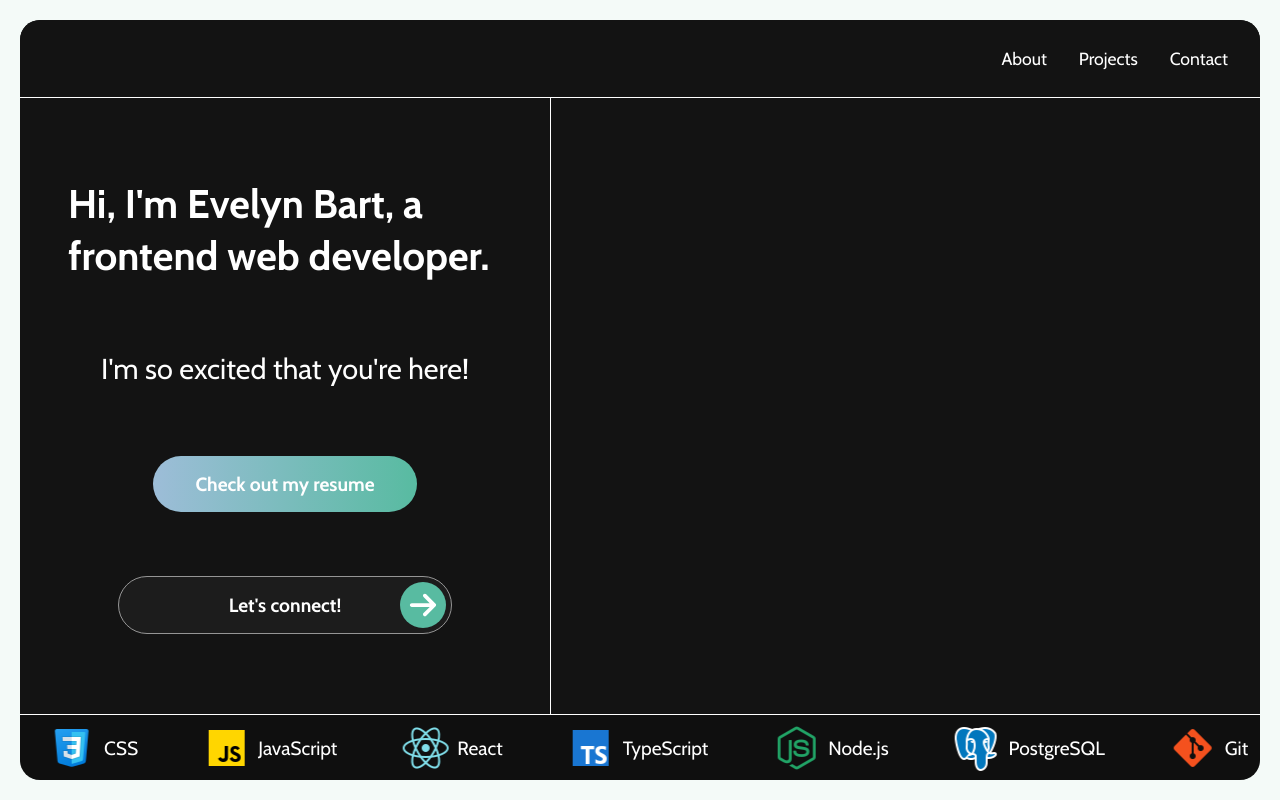
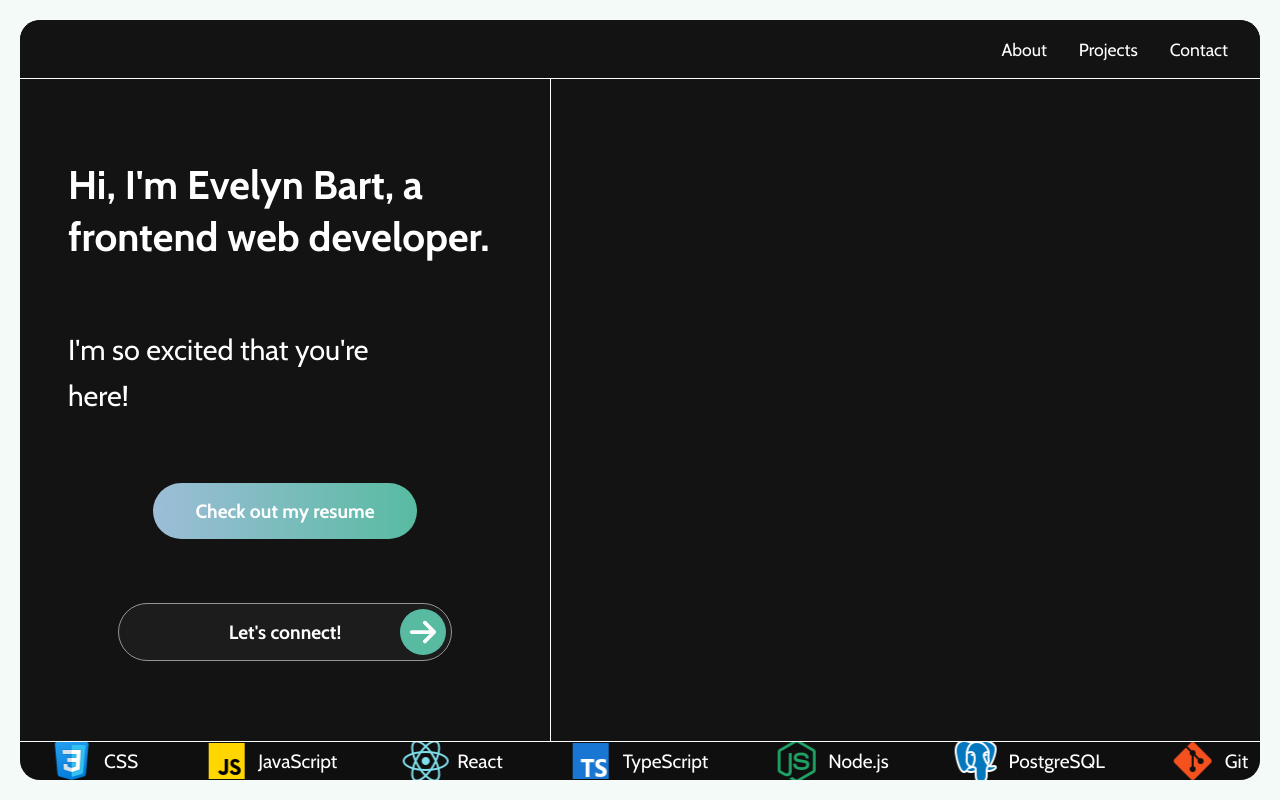
Before and after one commit to evelynmbart/evelyn-portfolio, a React (Vite) app: page / in a window 1280 px wide. Shown: the top 800 px of the page. Built offline with nearby package versions, Linux system fonts and the light colour scheme; a web font is replaced by a local one.

Commit message:
Refine Hero section styling and layout
- Adjust hover effect for links with new `.a-btn` class
- Remove flex centering from link styles
- Add right margin to hero text for improved spacing

```diff
--- a/src/Hero/Hero.css
+++ b/src/Hero/Hero.css
@@ -107,12 +107,9 @@
   text-align: center;
   text-decoration: none;
   transition: transform 0.4s ease-in-out;
-  display: flex;
-  justify-content: center;
-  align-items: center;
 }
 
-.hero__left a:hover {
+.a-btn:hover {
   transform: translateY(-5px);
 }
 
@@ -132,6 +129,7 @@
   line-height: 1.6;
   color: white;
   margin: 0;
+  margin-right: 120px;
 }
 
 /* Responsive Design */
```
